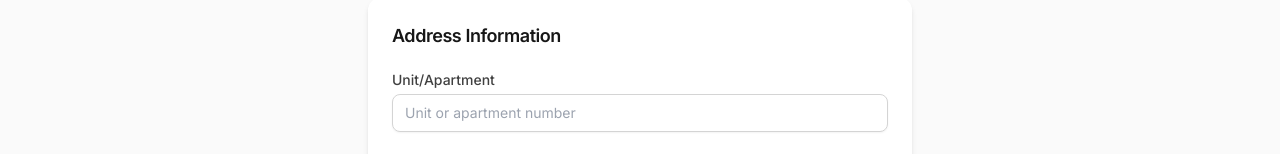
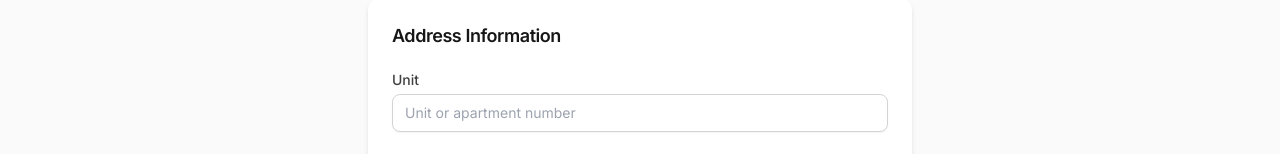
Before and after one commit to fuadaslam/EventReg, a React (Vite) app: page /EventReg/register in a window 1280 px wide. Shown: the part 366-520 px from the top of the page. Built offline with nearby package versions, Linux system fonts and the light colour scheme.

Commit message:
unit name

```diff
--- a/src/pages/RegistrationPage.tsx
+++ b/src/pages/RegistrationPage.tsx
@@ -183,7 +183,7 @@ const RegistrationPage: React.FC = () => {
           <h2 className="text-lg font-semibold">Address Information</h2>
 
           <div>
-            <label htmlFor="unit">Unit/Apartment</label>
+            <label htmlFor="unit">Unit</label>
             <input
               id="unit"
               type="text"
```
